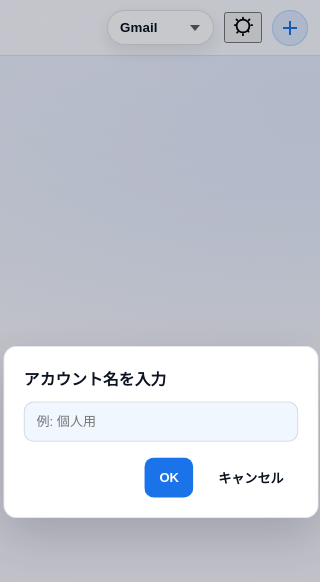
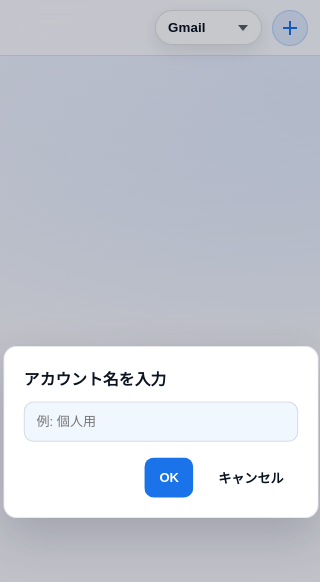
Before and after one commit to CoB12426/g-desk, an Electron app: page index.html in a window 320 px wide. Drawn offline with Linux system fonts and the light colour scheme; no server answers.

Commit message:
fix: テーマ切替ボタンのコメントアウト

```diff
--- a/index.html
+++ b/index.html
@@ -23,11 +23,11 @@
             </select>
         </div>
 
-        <button id="theme-btn" title="テーマ切替" aria-label="テーマ切替">
+        <!-- <button id="theme-btn" title="テーマ切替" aria-label="テーマ切替">
             <svg xmlns="http://www.w3.org/2000/svg" viewBox="0 0 24 24" width="22" height="22" aria-hidden="true">
                 <path fill="currentColor" d="M12 18a6 6 0 0 0 0-12 6 6 0 0 0 0 12Zm0 2a8 8 0 1 1 0-16 8 8 0 0 1 0 16Zm0-18a1 1 0 0 1 1 1v1a1 1 0 1 1-2 0V3a1 1 0 0 1 1-1Zm0 18a1 1 0 0 1 1 1v1a1 1 0 1 1-2 0v-1a1 1 0 0 1 1-1ZM2 11a1 1 0 0 1 1-1h1a1 1 0 1 1 0 2H3a1 1 0 0 1-1-1Zm18 0a1 1 0 0 1 1-1h1a1 1 0 1 1 0 2h-1a1 1 0 0 1-1-1ZM4.22 4.22a1 1 0 0 1 1.41 0l.7.7a1 1 0 1 1-1.41 1.42l-.7-.71a1 1 0 0 1 0-1.41Zm12.45 12.45a1 1 0 0 1 1.41 0l.7.7a1 1 0 1 1-1.41 1.42l-.7-.71a1 1 0 0 1 0-1.41ZM19.78 4.22a1 1 0 0 1 0 1.41l-.7.71a1 1 0 1 1-1.41-1.42l.7-.7a1 1 0 0 1 1.41 0ZM7.04 17.75a1 1 0 0 1 0 1.41l-.7.71a1 1 0 1 1-1.41-1.42l.7-.7a1 1 0 0 1 1.41 0Z"/>
             </svg>
-        </button>
+        </button> -->
 
         <button id="add-btn" title="アカウントを追加">
             <svg xmlns="http://www.w3.org/2000/svg" viewBox="0 0 24 24" width="24" height="24">
```
